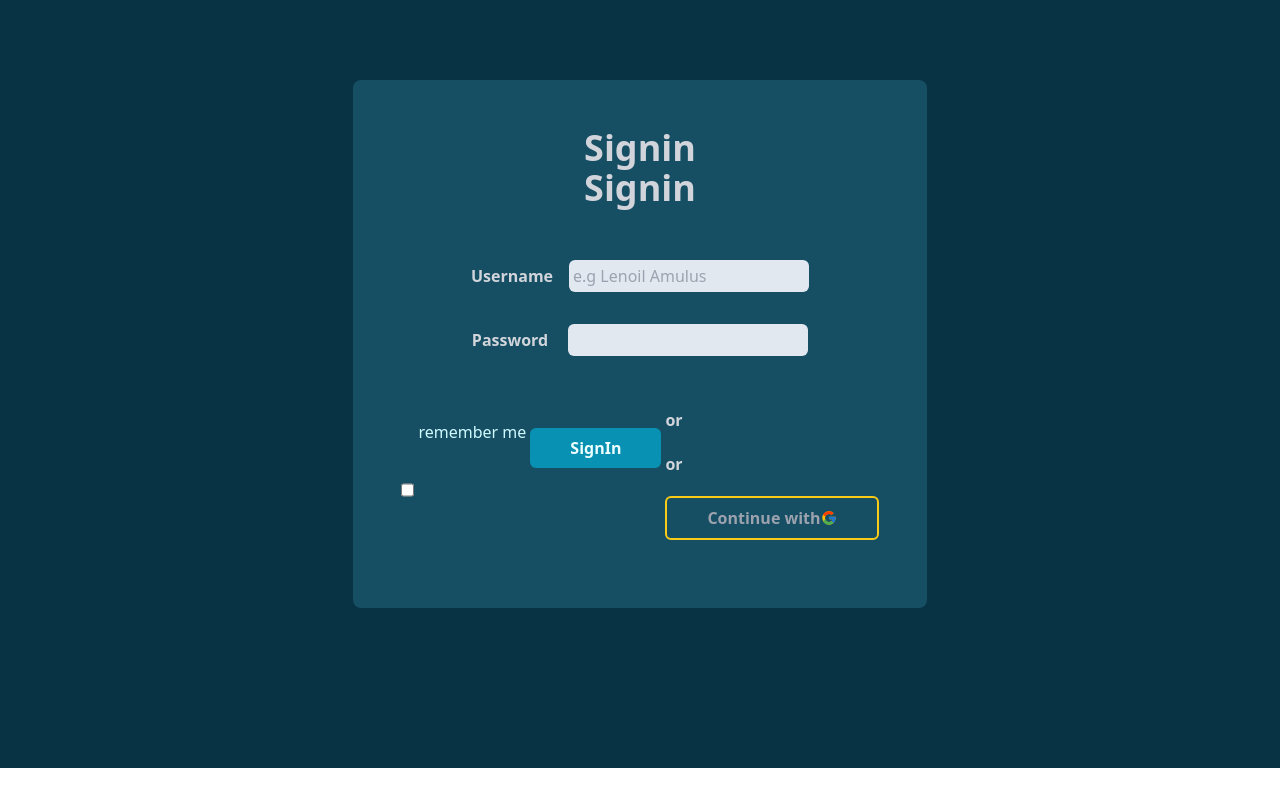
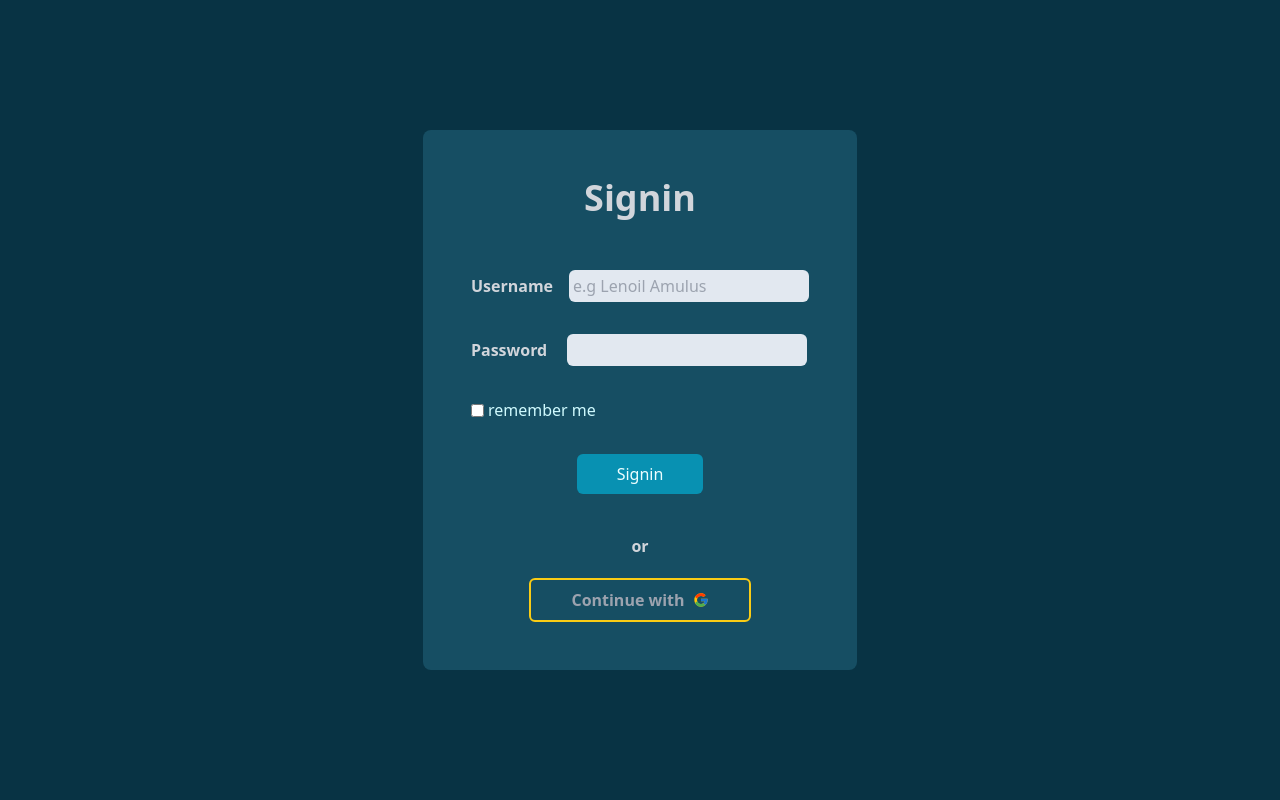
Before and after one commit to 120lennox/VirtualChurch-project, a React (Create React App) app in the folder virtual-church/: page /login in a window 1280 px wide. Built offline with nearby package versions, Linux system fonts and the light colour scheme.

Commit message:
routed components from other branches

```diff
--- a/virtual-church/src/nav-elements/Login.jsx
+++ b/virtual-church/src/nav-elements/Login.jsx
@@ -1,52 +1,77 @@
-import { FcGoogle } from "react-icons/fc"
+import { FcGoogle } from "react-icons/fc";
+import { Link } from "react-router-dom";
 
-
-export default function Login(){
+export default function Login() {
   return (
-        <div className="flex justify-center items-center bg-cyan-950 h-full ">
-            <div className="bg-cyan-900 rounded-lg text-cyan-50 flex flex-col justify-center items-center p-12  mb-40 mt-20">
+    <div className="flex justify-center items-center bg-cyan-950 h-screen">
+      <div className="bg-cyan-900 rounded-lg text-cyan-50 flex flex-col justify-center items-center p-12">
         <div className="flex flex-col justify-center items-center">
           <div className="mb-5">
-                        <h1 className="font-bold text-3xl sm:text-4xl text-gray-300 ">Signin</h1>
-                        <h1 className="font-bold text-3xl sm:text-4xl text-gray-300 ">Signin</h1>
-                    </div>
-                    <div className=" space-x-2 sm:space-x-4 mt-8">
-
-                        <label className="text-gray-300 font-semibold" htmlFor="username">Username</label>
-                        <input className="py-1 px-1 w-36 sm:w-60  rounded-md outline-none  focus:ring-2 focus:ring-yellow-400 bg-slate-200 " type="text" id="username" placeholder="e.g Lenoil Amulus" />
+            <h1 className="font-bold text-3xl sm:text-4xl text-gray-300">
+              Signin
+            </h1>
           </div>
 
-                    <div className="space-x-2 sm:space-x-5 mt-8">
+          <div className="space-y-8 mt-8">
+            <div className="flex space-x-2 sm:space-x-4 items-center">
+              <label
+                className="text-gray-300 font-semibold"
+                htmlFor="username"
+              >
+                Username
+              </label>
+              <input
+                className="py-1 px-1 w-36 sm:w-60 rounded-md outline-none focus:ring-2 focus:ring-yellow-400 bg-slate-200"
+                type="text"
+                id="username"
+                placeholder="e.g Lenoil Amulus"
+              />
+            </div>
 
-                        <label className="text-gray-300 font-semibold" htmlFor="password">Password</label>
-                        <input className="py-1 px-1 w-36 sm:w-60  rounded-md outline-none  focus:ring-2 focus:ring-yellow-400 bg-slate-200" type="password" id="password" />
+            <div className="flex space-x-2 sm:space-x-5 items-center">
+              <label className="text-gray-300 font-semibold" htmlFor="password">
+                Password
+              </label>
+              <input
+                className="py-1 px-1 w-36 sm:w-60 rounded-md outline-none focus:ring-2 focus:ring-yellow-400 bg-slate-200"
+                type="password"
+                id="password"
+              />
             </div>
-                    <div className="mt-8 flex flex-row space-x-1 text-cyan-100">
-                    <div className="mt-8 flex flex-row space-x-1 text-cyan-100">
-                        <input className="rounded-md" type="checkbox" id="remember-me" />
+
+            <div className="flex flex-row space-x-1 text-cyan-100 items-center">
+              <div className="flex flex-row space-x-1 items-center">
+                <input
+                  className="rounded-md"
+                  type="checkbox"
+                  id="remember-me"
+                />
                 <label htmlFor="remember-me">remember me </label>
               </div>
-                    <div>
-                        <button className="flex flex-row items-center bg-cyan-600 rounded-md mt-10  py-2 px-10 mb-5 hover:scale-90 duration-200 ease-in-out" type="submit" ><p className="font-semibold text-cyan-50" >SignIn</p></button>
-
+            </div>
           </div>
 
-                    <div className="mt-5 mb-5 ">
-                        <p className="text-gray-300 font-semibold">or</p>
-                    <div className="mt-5 mb-5 ">
-                        <p className="text-gray-300 font-semibold">or</p>
-                    </div>
-                    <div>
-                    <button className="flex flex-row items-center border-yellow-400 border-2 bg-transparent outline-4 rounded-md py-2 px-10  hover:scale-90 duration-200 ease-in-out">
-                      <p className="text-gray-400 font-semibold ">Continue with</p>
+          <div className="mt-8 flex flex-col items-center">
+            <Link to="/create-profile">
+            <button
+              className="flex flex-row items-center bg-cyan-600 rounded-md py-2 px-10 mb-5 hover:scale-90 duration-200 ease-in-out"
+              type="submit"
+            >
+              Signin
+            </button>
+            </Link>
+
+            <p className="text-gray-300 font-semibold mt-5 mb-5">or</p>
+
+            <button
+              className="flex flex-row items-center border-yellow-400 border-2 bg-transparent outline-4 rounded-md py-2 px-10 hover:scale-90 duration-200 ease-in-out"
+            >
+              <p className="text-gray-400 font-semibold mr-2">Continue with</p>
               <FcGoogle className="inline-block" />
             </button>
           </div>
         </div>
       </div>
     </div>
-        </div>
-        </div>
-
-    )
+  );
 }
--- a/virtual-church/src/nav-elements/Nav_bar.jsx
+++ b/virtual-church/src/nav-elements/Nav_bar.jsx
@@ -1,22 +1,55 @@
-import {Link} from "react-router-dom"
-export default function Navbar(){
-    return(
+import { Link } from "react-router-dom";
+import { FaBars, FaTimes } from "react-icons/fa";
+import { useState } from "react";
+
+export default function Navbar() {
+  const [isOpen, setIsOpen] = useState(false);
+
+  const toggleMenu = () => {
+    setIsOpen(!isOpen);
+  };
+
+  return (
     <div>
-            <header className="sticky top-0 z-10 bg-cyan-950 text-cyan-50" >
+      <header className="sticky top-0 z-10 bg-cyan-950 text-cyan-50">
         <section className="max-w-4xl mx-auto p-4 flex justify-between items-center">
-                    <h1 className="text-3xl font-bold font-Pacifico" >
+          <h1 className="text-3xl font-bold font-Pacifico">
             <Link to="/homepage">⛪virtual church</Link>
           </h1>
-                    <button className="text-3xl sm:hidden focus:outline-none text-cyan-50">&#9776;</button>
-                    <nav className="hidden sm:block space-x-8 text-xl" >
-                        <Link className="font-semibold font-poppins hover:text-yellow-400 duration-200 ease-in-out" to="/about">About us</Link>
-                        <Link className="font-semibold font-poppins hover:text-yellow-400 duration-200 ease-in-out" to="/signup">Contact</Link>
-                        <Link className="font-semibold font-poppins hover:text-yellow-400 duration-200 ease-in-out"  to="/login">
-                            <button className="bg-cyan-50 py-2 px-4 rounded-md text-cyan-950 hover:bg-yellow-400 hover:text-cyan-50 duration-200 ease-in-out" >Login</button>
+          <button
+            className="text-3xl sm:hidden focus:outline-none text-cyan-50"
+            onClick={toggleMenu}
+          >
+            {isOpen ? <FaTimes /> : <FaBars />}
+          </button>
+          <nav
+            className={`${
+              isOpen ? "flex flex-col flex-wrap justify-center" : "hidden"
+            } sm:block space-x-8 text-xl`}
+          >
+            <Link
+              className="font-semibold font-poppins hover:text-yellow-400 duration-200 ease-in-out"
+              to="/about"
+            >
+              About us
+            </Link>
+            <Link
+              className="font-semibold font-poppins hover:text-yellow-400 duration-200 ease-in-out"
+              to="/signup"
+            >
+              Contact
+            </Link>
+            <Link
+              className="font-semibold font-poppins hover:text-yellow-400 duration-200 ease-in-out"
+              to="/login"
+            >
+              <button className="bg-cyan-50 py-2 px-4 rounded-md text-cyan-950 hover:bg-yellow-400 hover:text-cyan-50 duration-200 ease-in-out">
+                Login
+              </button>
             </Link>
           </nav>
         </section>
       </header>
     </div>
-    )
+  );
 }
--- a/virtual-church/src/nav-elements/Signup.jsx
+++ b/virtual-church/src/nav-elements/Signup.jsx
@@ -1,7 +1,8 @@
 import { FcGoogle } from "react-icons/fc";
-import React, { useState, useRef } from 'react';
+import React, { useState } from 'react';
 import NavBar from "./Nav_bar";
 import { Link } from "react-router-dom";
+import { useNavigate } from "react-router-dom";
 
 export default function Signup(){
     /*Definition of state variables which will store user input
@@ -79,7 +80,7 @@ export default function Signup(){
                         <div className="space-x-4 mt-10 flex flex-row">
 
                             <label className="">Password</label>
-                            <input className="text-cyan-950 rounded-md py-2 px-6" type="password" id="Password" onChange={(e) => setPassword(e.target.value)} ref={passwordRef} value={password} htmlFor="Passord" />
+                            <input className="text-cyan-950 rounded-md py-2 px-6" type="password" id="Password" onChange={(e) => setPassword(e.target.value)} value={password} htmlFor="Password" />
 
                             <div className="mt-1 justify-center flex items-center mb-1">
                             {errors.password && <p class=" text-red-600 ">{errors.password}</p>}
--- a/virtual-church/src/pages/CreateProfile.jsx
+++ b/virtual-church/src/pages/CreateProfile.jsx
@@ -1,4 +1,5 @@
 import React from 'react';
+import { Link } from 'react-router-dom';
 
 const CreateChurchProfile = () => {
   return (
@@ -10,9 +11,11 @@ const CreateChurchProfile = () => {
              Welcome <br />  Worshiping<br /> Growing together
         </p>
         <div className='pl-[10%]'>
+        <Link to="/set-profile">
           <button className="flex flex-row items-center m-6 bg-yellow-400 text-white py-2 px-20 rounded-md hover:bg-yellow-700">
             Create
           </button>
+        </Link>
         </div>
          <div className="mt-8 border-t border-gray-300 pt-6">
           <p className="flex justify-center items-center text-cyan-100">or
@@ -30,9 +33,11 @@ const CreateChurchProfile = () => {
             />
             </div>
             <div className='pl-[10%]'>
+              <Link to="/dashboard">
                 <button className="bg-yellow-400 items-center p-10 m-10 text-white py-2 px-20 rounded-md hover:bg-yellow-700 transition-colors duration-300">
                   Join
                 </button>
+              </Link>
             </div>
 
 
```
Also changed, not shown: virtual-church/src/nav-elements/SetProfile.jsx (+18 -19 lines). Lines whose indentation alone changed are shown as unchanged.
